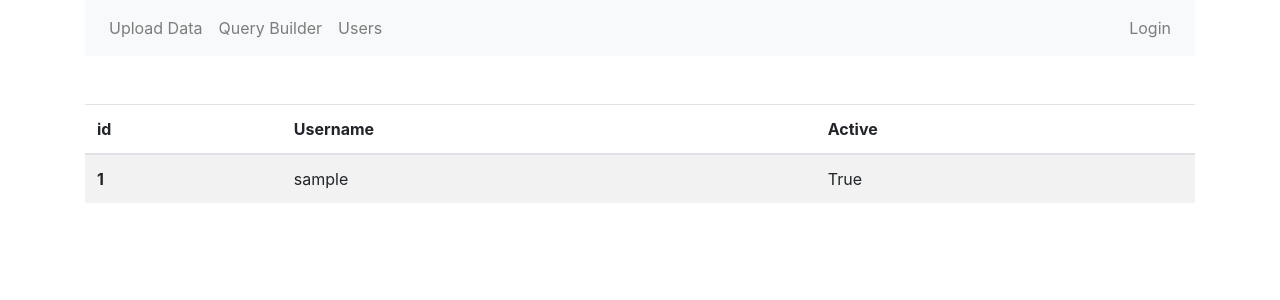
After one commit to Haresh1995/Catalystmedia, a Django app: page /users/ in a window 1280 px wide. The commit adds this page. Shown: the top 300 px of the page. Run offline with Django 5.2, Linux system fonts and the light colour scheme; tables that the repository leaves empty hold one stand-in row (values such as "Sample post").

Commit message:
Users implementation added

```diff
--- a/CatalystMedia/catalystapp/urls/url.py
+++ b/CatalystMedia/catalystapp/urls/url.py
@@ -2,9 +2,11 @@ from django.urls import path
 from ..views.home_view import home_view
 from ..views.login_view import MyloginView
 from ..views.upload_view import upload_view
+from ..views.users import users_view
 
 urlpatterns = [
     path("home/", home_view),
     path("login/", MyloginView.as_view()),
     path("upload/", upload_view),
+    path("users/", users_view),
 ]
--- /dev/null
+++ b/CatalystMedia/catalystapp/views/users.py
@@ -0,0 +1,6 @@
+from django.contrib.auth.models import User
+from django.shortcuts import render
+
+def users_view(request):
+    users = User.objects.all()
+    return render(request, 'user.html', {'users':users})
--- a/templates/home.html
+++ b/templates/home.html
@@ -22,7 +22,7 @@
                     <a class="nav-link" href="#">Query Builder<span class="sr-only"></span></a>
                 </li>
                 <li class="nav-item">
-                    <a class="nav-link" href="#">Users<span class="sr-only"></span></a>
+                    <a class="nav-link" href="/users">Users<span class="sr-only"></span></a>
                 </li>
               </ul>
               <ul class="navbar-nav mr-left">
@@ -32,8 +32,9 @@
               </ul>
             </div>
           </nav>
+          {% block body_block %}
+          {% endblock %}
     </div>
-    {% block body_block %}
-    {% endblock %}
+
 </body>
 </html>
--- /dev/null
+++ b/templates/user.html
@@ -0,0 +1,25 @@
+<!DOCTYPE html>
+{% extends 'home.html' %}
+{% block body_block %}
+<br><br>
+<table class="table table-striped">
+    <thead>
+      <tr>
+        <th scope="col">id</th>
+        <th scope="col">Username</th>
+        <th scope="col">Active</th>
+      </tr>
+    </thead>
+    {% if users %}
+    <tbody>
+      {% for user in users %}
+      <tr>
+        <th scope="row">{{ user.id }}</th>
+        <td>{{ user.username }}</td>
+        <td>{{ user.is_active }}</td>
+      </tr>
+      {% endfor %}
+    </tbody>
+    {% endif %}
+  </table>
+{% endblock %}
```
Also changed, not shown: templates/upload.html (+4 -4 lines).
